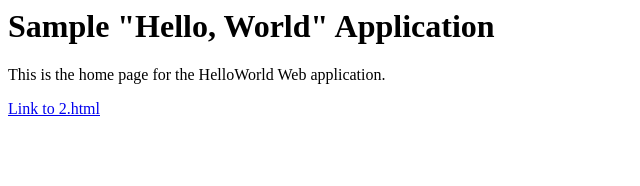
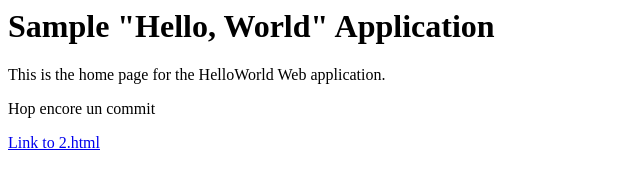
Before and after one commit to ColonelMoutarde/GitHub-Partie-2-Activite, a plain HTML site: page index.html in a window 1280 px wide. Shown: the whole page, without its empty margins (0-640 px from the left). Drawn offline with Linux system fonts and the light colour scheme.

Commit message:
un nouveau commit

```diff
--- a/index.html
+++ b/index.html
@@ -5,6 +5,7 @@
   <body>
     <h1>Sample "Hello, World" Application</h1>
     <p>This is the home page for the HelloWorld Web application. </p>
+    <p>Hop encore un commit</p>
 	<p><a href="2.html">Link to 2.html</a></p>
 
   </body>
```
